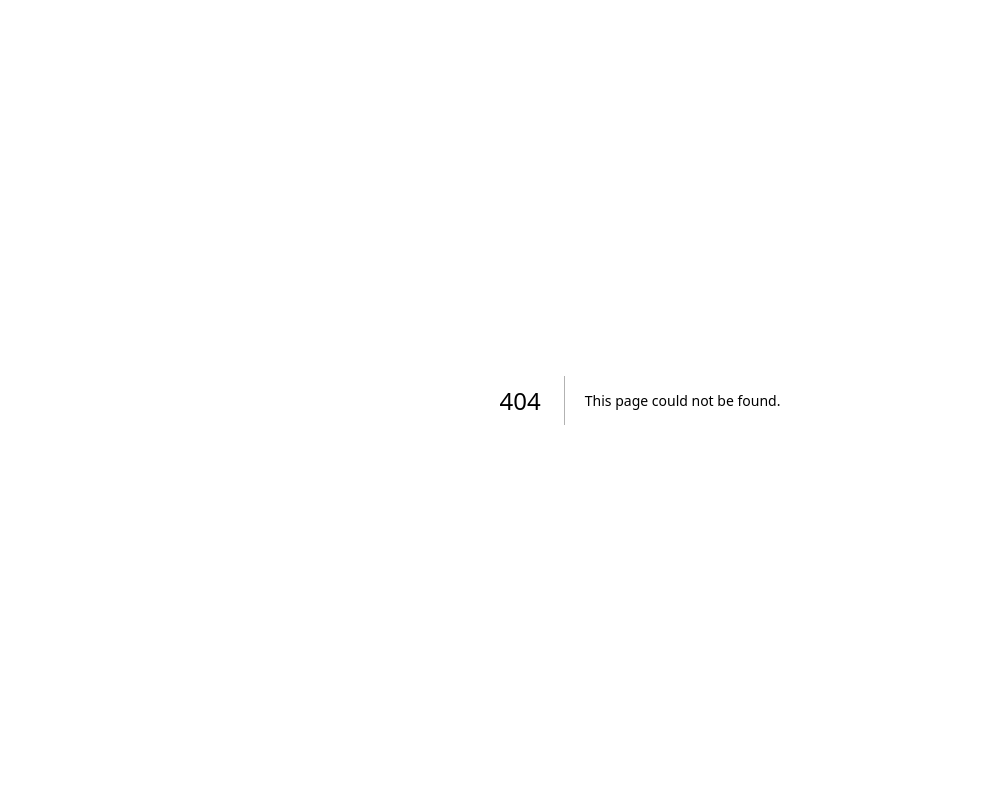
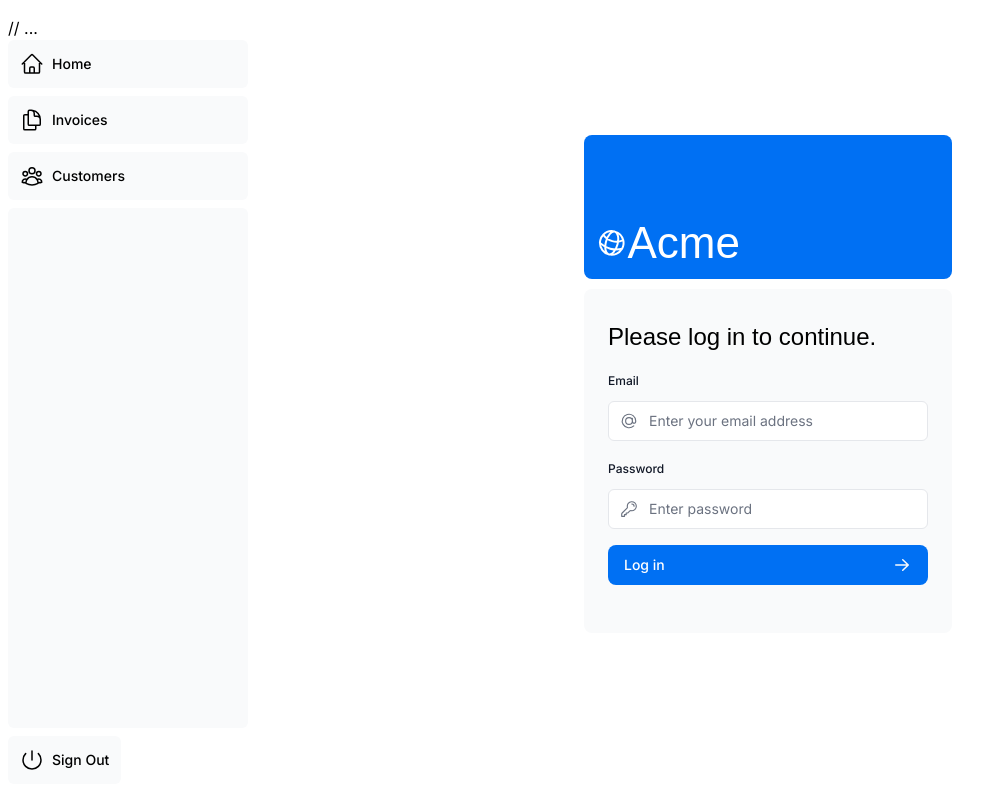
Before and after one commit to anshive/nextjs-dashboard, a Next.js app: page /dashboard/invoices/login in a window 1280 px wide. Before the commit this address had no page. Shown: the whole page, without its empty margins (0-1007 px from the left). Built offline with nearby package versions, Linux system fonts and the light colour scheme; a web font is replaced by a local one.

Commit message:
Authentication

```diff
--- /dev/null
+++ b/app/dashboard/invoices/login/page.tsx
@@ -0,0 +1,17 @@
+import AcmeLogo from '@/app/ui/acme-logo';
+import LoginForm from '@/app/ui/login-form';
+
+export default function LoginPage() {
+  return (
+    <main className="flex items-center justify-center md:h-screen">
+      <div className="relative mx-auto flex w-full max-w-[400px] flex-col space-y-2.5 p-4 md:-mt-32">
+        <div className="flex h-20 w-full items-end rounded-lg bg-blue-500 p-3 md:h-36">
+          <div className="w-32 text-white md:w-36">
+            <AcmeLogo />
+          </div>
+        </div>
+        <LoginForm />
+      </div>
+    </main>
+  );
+}
--- a/app/lib/actions.ts
+++ b/app/lib/actions.ts
@@ -4,8 +4,8 @@ import { z } from 'zod';
 import { sql } from '@vercel/postgres';
 import { revalidatePath } from 'next/cache';
 import { redirect } from 'next/navigation';
-// import { signIn } from '@/auth';
-// import { AuthError } from 'next-auth';
+import { signIn } from '@/auth';
+import { AuthError } from 'next-auth';
 
 const FormSchema = z.object({
   id: z.string(),
@@ -120,21 +120,21 @@ export async function deleteInvoice(id: string) {
   }
 }
 
-// // export async function authenticate(
-// //   prevState: string | undefined,
-// //   formData: FormData,
-// // ) {
-// //   try {
-// //     await signIn('credentials', formData);
-// //   } catch (error) {
-// //     if (error instanceof AuthError) {
-// //       switch (error.type) {
-// //         case 'CredentialsSignin':
-// //           return 'Invalid credentials.';
-// //         default:
-// //           return 'Something went wrong.';
-// //       }
-// //     }
-// //     throw error;
-// //   }
-// }
+export async function authenticate(
+  prevState: string | undefined,
+  formData: FormData,
+) {
+  try {
+    await signIn('credentials', formData);
+  } catch (error) {
+    if (error instanceof AuthError) {
+      switch (error.type) {
+        case 'CredentialsSignin':
+          return 'Invalid credentials.';
+        default:
+          return 'Something went wrong.';
+      }
+    }
+    throw error;
+  }
+}
--- a/app/ui/dashboard/sidenav.tsx
+++ b/app/ui/dashboard/sidenav.tsx
@@ -2,23 +2,22 @@ import Link from 'next/link';
 import NavLinks from '@/app/ui/dashboard/nav-links';
 import AcmeLogo from '@/app/ui/acme-logo';
 import { PowerIcon } from '@heroicons/react/24/outline';
+import { signOut } from '@/auth';
 
 export default function SideNav() {
   return (
     <div className="flex h-full flex-col px-3 py-4 md:px-2">
-      <Link
-        className="mb-2 flex h-20 items-end justify-start rounded-md bg-blue-600 p-4 md:h-40"
-        href="/"
-      >
-        <div className="w-32 text-white md:w-40">
-          <AcmeLogo />
-        </div>
-      </Link>
+      // ...
       <div className="flex grow flex-row justify-between space-x-2 md:flex-col md:space-x-0 md:space-y-2">
         <NavLinks />
         <div className="hidden h-auto w-full grow rounded-md bg-gray-50 md:block"></div>
-        <form>
-          <button className="flex h-[48px] w-full grow items-center justify-center gap-2 rounded-md bg-gray-50 p-3 text-sm font-medium hover:bg-sky-100 hover:text-blue-600 md:flex-none md:justify-start md:p-2 md:px-3">
+        <form
+          action={async () => {
+            'use server';
+            await signOut();
+          }}
+        >
+          <button className="flex h-[48px] grow items-center justify-center gap-2 rounded-md bg-gray-50 p-3 text-sm font-medium hover:bg-sky-100 hover:text-blue-600 md:flex-none md:justify-start md:p-2 md:px-3">
             <PowerIcon className="w-6" />
             <div className="hidden md:block">Sign Out</div>
           </button>
--- a/app/ui/login-form.tsx
+++ b/app/ui/login-form.tsx
@@ -1,3 +1,4 @@
+'use client'
 import { lusitana } from '@/app/ui/fonts';
 import {
   AtSymbolIcon,
@@ -6,10 +7,13 @@ import {
 } from '@heroicons/react/24/outline';
 import { ArrowRightIcon } from '@heroicons/react/20/solid';
 import { Button } from './button';
+import { useFormState, useFormStatus } from 'react-dom';
+import { authenticate } from '@/app/lib/actions';
 
 export default function LoginForm() {
+  const [errorMessage, dispatch] = useFormState(authenticate, undefined);
   return (
-    <form className="space-y-3">
+    <form action={dispatch} className="space-y-3">
       <div className="flex-1 rounded-lg bg-gray-50 px-6 pb-4 pt-8">
         <h1 className={`${lusitana.className} mb-3 text-2xl`}>
           Please log in to continue.
@@ -56,8 +60,17 @@ export default function LoginForm() {
           </div>
         </div>
         <LoginButton />
-        <div className="flex h-8 items-end space-x-1">
-          {/* Add form errors here */}
+        <div
+          className="flex h-8 items-end space-x-1"
+          aria-live="polite"
+          aria-atomic="true"
+        >
+          {errorMessage && (
+            <>
+              <ExclamationCircleIcon className="h-5 w-5 text-red-500" />
+              <p className="text-sm text-red-500">{errorMessage}</p>
+            </>
+          )}
         </div>
       </div>
     </form>
@@ -65,8 +78,9 @@ export default function LoginForm() {
 }
 
 function LoginButton() {
+  const { pending } = useFormStatus();
   return (
-    <Button className="mt-4 w-full">
+    <Button className="mt-4 w-full" aria-disabled={pending}>
       Log in <ArrowRightIcon className="ml-auto h-5 w-5 text-gray-50" />
     </Button>
   );
--- /dev/null
+++ b/auth.config.ts
@@ -0,0 +1,21 @@
+import type { NextAuthConfig } from 'next-auth';
+
+export const authConfig = {
+  pages: {
+    signIn: '/login',
+  },
+  callbacks: {
+    authorized({ auth, request: { nextUrl } }) {
+      const isLoggedIn = !!auth?.user;
+      const isOnDashboard = nextUrl.pathname.startsWith('/dashboard');
+      if (isOnDashboard) {
+        if (isLoggedIn) return true;
+        return false; // Redirect unauthenticated users to login page
+      } else if (isLoggedIn) {
+        return Response.redirect(new URL('/dashboard', nextUrl));
+      }
+      return true;
+    },
+  },
+  providers: [], // Add providers with an empty array for now
+} satisfies NextAuthConfig;
--- /dev/null
+++ b/auth.ts
@@ -0,0 +1,41 @@
+import NextAuth from 'next-auth';
+import Credentials from 'next-auth/providers/credentials';
+import { authConfig } from './auth.config';
+import { z } from 'zod';
+import { sql } from '@vercel/postgres';
+import type { User } from '@/app/lib/definitions';
+import bcrypt from 'bcrypt';
+
+async function getUser(email: string): Promise<User | undefined> {
+  try {
+    const user = await sql<User>`SELECT * FROM users WHERE email=${email}`;
+    return user.rows[0];
+  } catch (error) {
+    console.error('Failed to fetch user:', error);
+    throw new Error('Failed to fetch user.');
+  }
+}
+
+export const { auth, signIn, signOut } = NextAuth({
+  ...authConfig,
+  providers: [
+    Credentials({
+      async authorize(credentials) {
+        const parsedCredentials = z
+          .object({ email: z.string().email(), password: z.string().min(6) })
+          .safeParse(credentials);
+
+        if (parsedCredentials.success) {
+          const { email, password } = parsedCredentials.data;
+          const user = await getUser(email);
+          if (!user) return null;
+          const passwordsMatch = await bcrypt.compare(password, user.password);
+
+          if (passwordsMatch) return user;
+        }
+        console.log('Invalid credentials');
+        return null;
+      },
+    }),
+  ],
+});
--- a/package.json
+++ b/package.json
@@ -6,7 +6,8 @@
     "prettier": "prettier --write --ignore-unknown .",
     "prettier:check": "prettier --check --ignore-unknown .",
     "start": "next start",
-    "seed": "node -r dotenv/config ./scripts/seed.js"
+    "seed": "node -r dotenv/config ./scripts/seed.js",
+    "lint": "next lint"
   },
   "dependencies": {
     "@heroicons/react": "^2.0.18",
@@ -17,6 +18,7 @@
     "bcrypt": "^5.1.1",
     "clsx": "^2.0.0",
     "next": "^14.0.2",
+    "next-auth": "^5.0.0-beta.19",
     "postcss": "8.4.31",
     "react": "18.2.0",
     "react-dom": "18.2.0",
```
Also changed, not shown: middleware.ts (added, +9 -0 lines), 1 other file (tests, documents, lock files or other folders).
